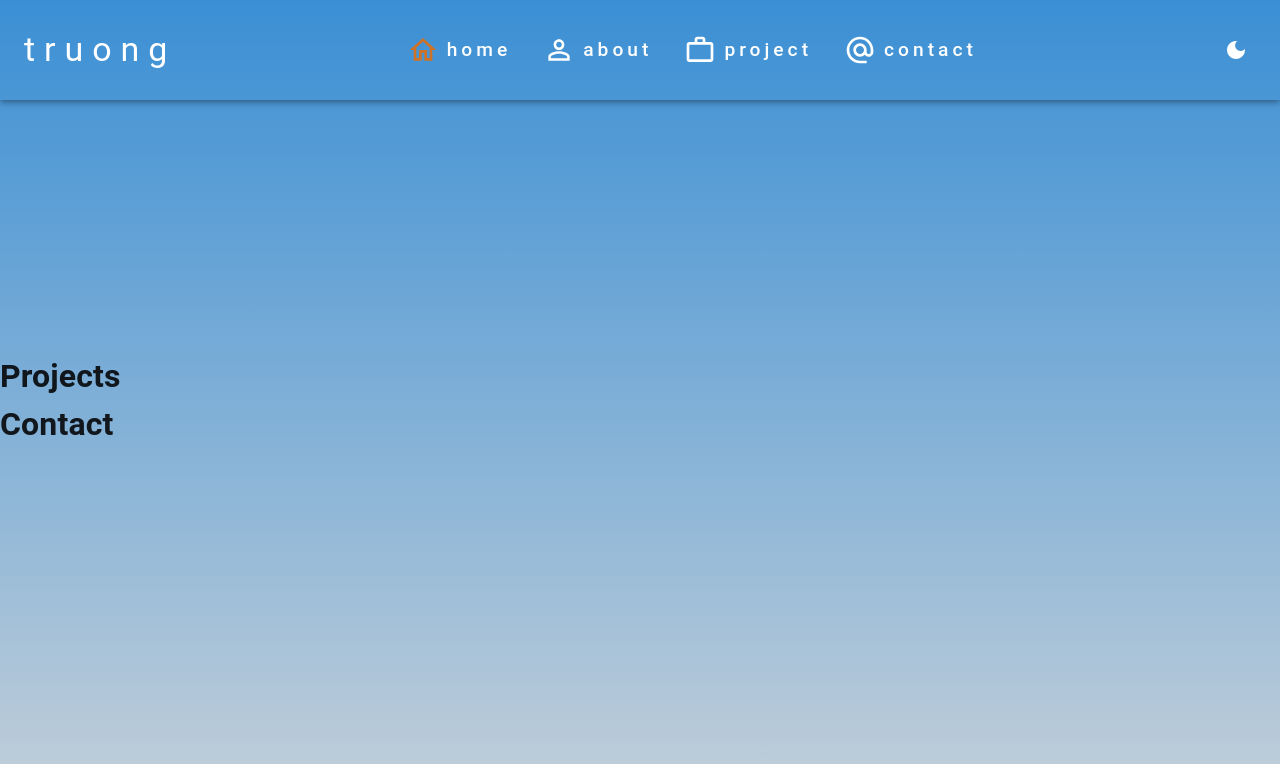
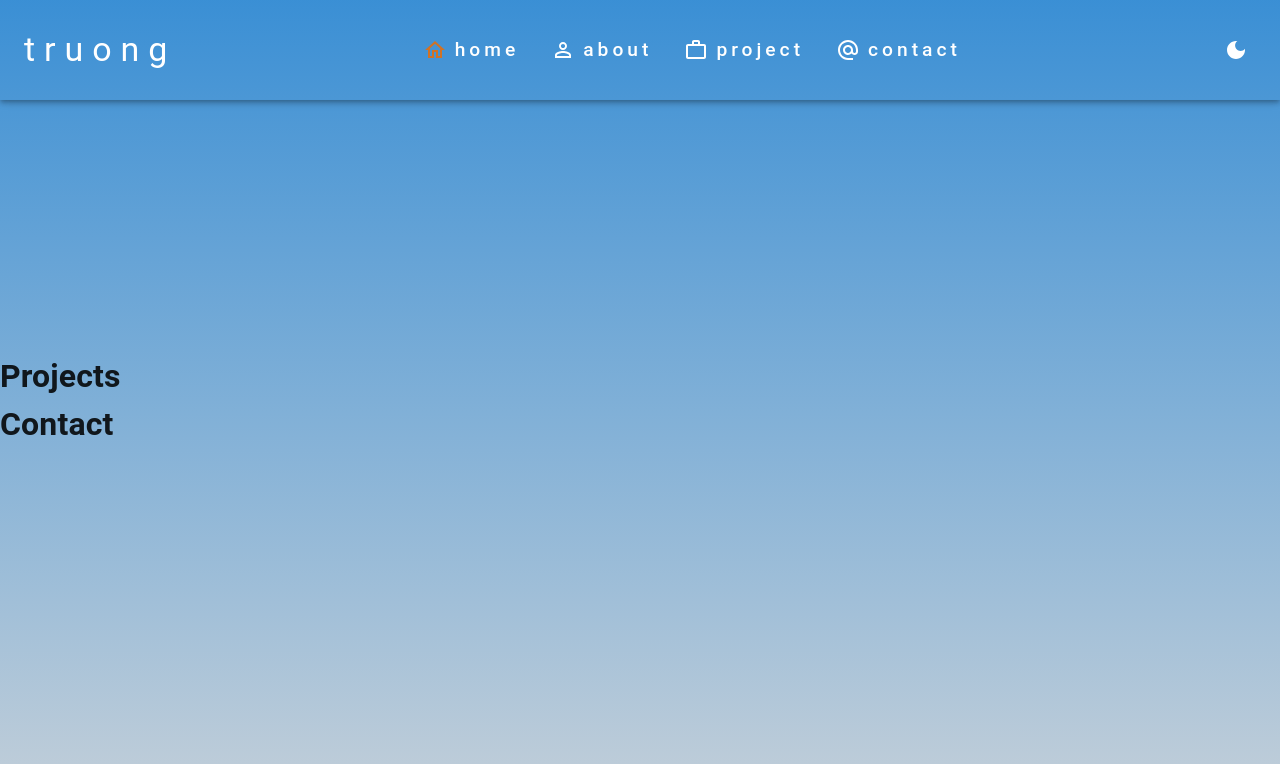
Before and after one commit to tin0312/my-portfolio, a React (Vite) app: page / in a window 1280 px wide. Shown: the top 764 px of the page. Built offline with nearby package versions, Linux system fonts and the light colour scheme.

Commit message:
Add hover styling and nav item icon size responsively

```diff
--- a/src/components/Header.tsx
+++ b/src/components/Header.tsx
@@ -42,13 +42,13 @@ const Header: React.FC<Props> = (props) => {
   const getIcon = (item: NavItem) => {
     switch (item) {
       case "home":
-        return <HomeOutlinedIcon sx={{fontSize: "2rem", color: activeItem === item ? "#D07225" : "#FFF"}}/>;
+        return <HomeOutlinedIcon sx={{fontSize: {xs: "2rem", sm: "1.5rem"}, color: activeItem === item ? "#D07225" : "#FFF"}}/>;
       case "about":
-        return <PersonOutlineIcon  sx={{fontSize: "2rem", color: activeItem === item ? "#D07225" : "#FFF"}}/>;
+        return <PersonOutlineIcon  sx={{fontSize: {xs: "2rem", sm: "1.5rem"}, color: activeItem === item ? "#D07225" : "#FFF"}}/>;
       case "project":
-        return <WorkOutlineIcon  sx={{fontSize: "2rem", color: activeItem === item ? "#D07225" : "#FFF"}}/>;
+        return <WorkOutlineIcon  sx={{fontSize: {xs: "2rem", sm: "1.5rem"}, color: activeItem === item ? "#D07225" : "#FFF"}}/>;
       case "contact":
-        return <AlternateEmailIcon  sx={{fontSize: "2rem", color: activeItem === item ? "#D07225" : "#FFF"}}/>;
+        return <AlternateEmailIcon  sx={{fontSize: {xs: "2rem", sm: "1.5rem"}, color: activeItem === item ? "#D07225" : "#FFF"}}/>;
       default:
         return null;
     }
@@ -89,6 +89,11 @@ const Header: React.FC<Props> = (props) => {
                 display: "flex",
                 flexDirection: "column",
                 textAlign: "center",
+                "&:hover":
+                {
+                transform:" translateY(-4px), translateX(-2px)",
+                boxShadow: "0px 0px 20px 5px  #2583D0"
+              }
               }}
             >
               {getIcon(item)}
@@ -154,6 +159,11 @@ const Header: React.FC<Props> = (props) => {
 
                   letterSpacing: "4px",
                   fontSize: "1.2rem",
+                  "&:hover":
+                  {
+                  transform:" translateY(-4px), translateX(-2px)",
+                  boxShadow: "2px 5px 0 0 #2583D0"
+                }
                 }}
                 href={`#${item}`}
                 className={activeItem === item ? "active" : ""}
```
